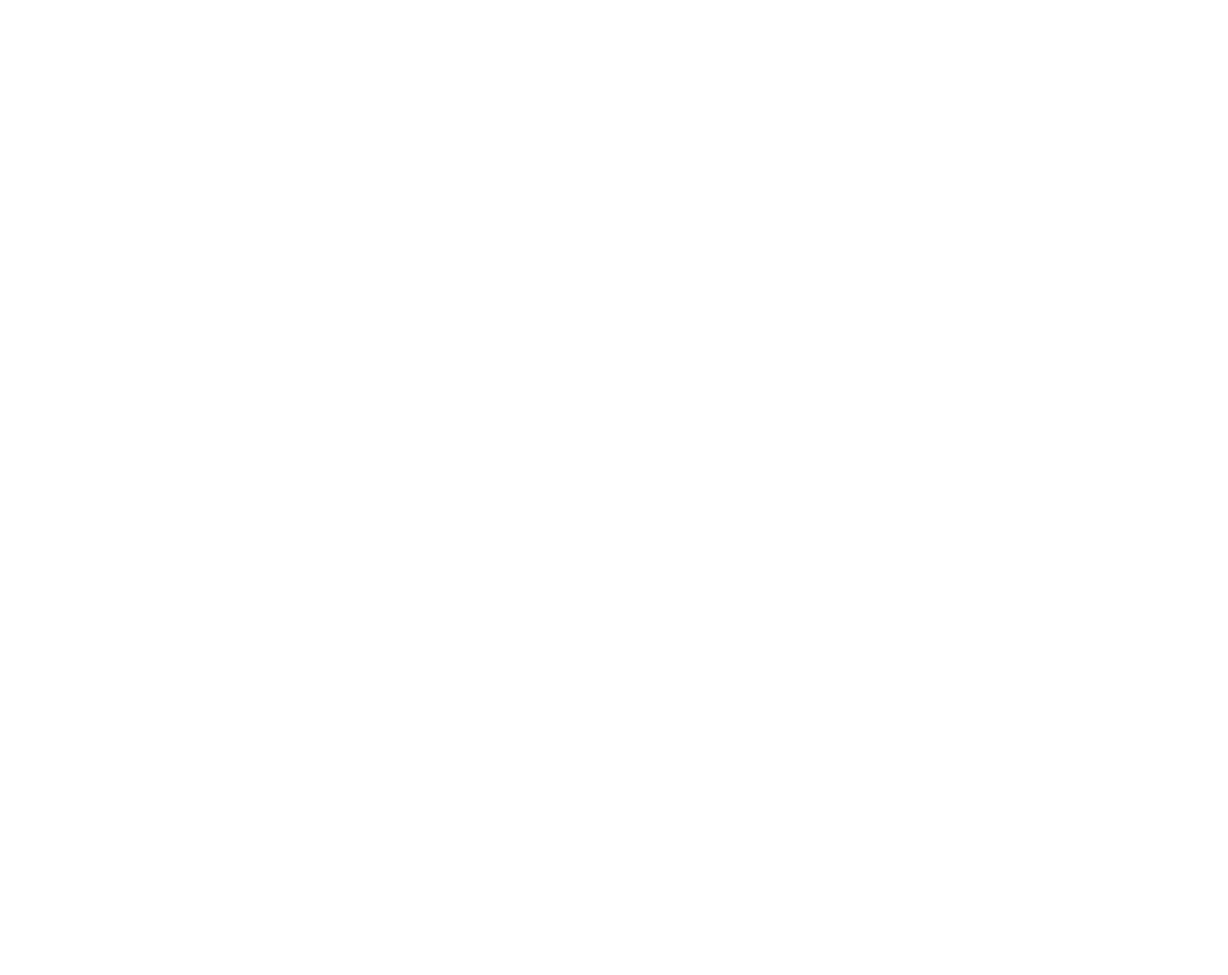
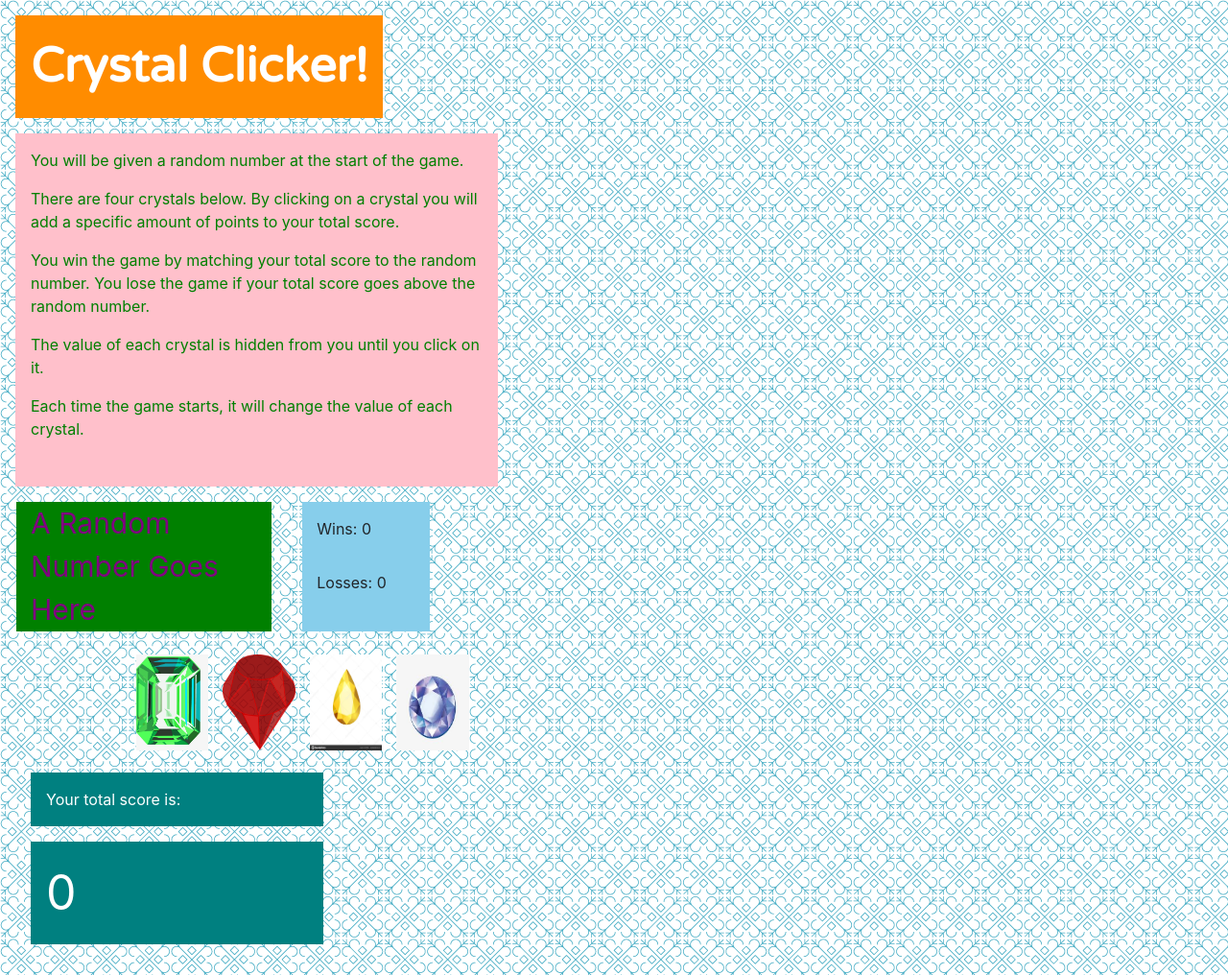
Before and after one commit to NegativeFriction/unit-4-game, a plain HTML site: page index.html in a window 1280 px wide. Shown: the whole page at 96% size. Before the commit the page ends 800 px from the top, so only its background shows below. Drawn offline with nearby package versions, Linux system fonts and the light colour scheme.

Commit message:
Made my HTML and CSS to make it look as 'pretty' as the example crystal clicker.

```diff
--- a/assets/css/style.css
+++ b/assets/css/style.css
@@ -0,0 +1,70 @@
+body {
+  background-image: url("./../images/background.png");
+}
+
+.wrapper {
+  margin: 1rem !important;
+}
+
+.crystal-clicker {
+  padding: 1rem;
+  background-color: darkorange;
+  display: inline-block;
+  color: white;
+  font-size: 50px;
+  font-weight: bolder;
+  font-family: "Varela Round", sans-serif;
+}
+
+.instructions {
+  color: green;
+  background-color: pink;
+  height: auto;
+  width: 100%;
+  margin-top: 1rem;
+  padding: 1rem;
+  padding-bottom: 2rem;
+}
+
+.random-number {
+  background-color: green;
+  font-size: 30px;
+  color: purple;
+  margin: 1rem;
+}
+
+.wins-and-losses {
+  margin: 1rem;
+  background-color: skyblue;
+}
+
+#wins {
+  margin-top: 1rem;
+}
+
+.gem {
+  width: 20%;
+  height: 100px;
+  float: left;
+  margin: 2%;
+}
+
+#losses {
+  margin-top: 2rem;
+}
+
+.score-header {
+  color: white;
+  background-color: teal;
+  width: 50%;
+  margin: 1rem;
+  padding: 1rem;
+}
+#total-score {
+  color: white;
+  background-color: teal;
+  width: 50%;
+  margin: 1rem;
+  font-size: 50px;
+  padding: 1rem;
+}
--- a/index.html
+++ b/index.html
@@ -11,8 +11,98 @@
       integrity="sha384-ggOyR0iXCbMQv3Xipma34MD+dH/1fQ784/j6cY/iJTQUOhcWr7x9JvoRxT2MZw1T"
       crossorigin="anonymous"
     />
+    <link
+      href="https://fonts.googleapis.com/css?family=Varela+Round"
+      rel="stylesheet"
+    />
     <link rel="stylesheet" href="./assets/css/style.css" />
     <title>Crystal Clicker</title>
   </head>
-  <body></body>
+  <body>
+    <div class="wrapper">
+      <div class="crystal-clicker">
+        Crystal Clicker!
+      </div>
+
+      <div class="row">
+        <div class="col-5">
+          <div class="instructions">
+            <p>
+              You will be given a random number at the start of the game.
+            </p>
+            <p>
+              There are four crystals below. By clicking on a crystal you will
+              add a specific amount of points to your total score.
+            </p>
+            <p>
+              You win the game by matching your total score to the random
+              number. You lose the game if your total score goes above the
+              random number.
+            </p>
+            <p>
+              The value of each crystal is hidden from you until you click on
+              it.
+            </p>
+            <p>
+              Each time the game starts, it will change the value of each
+              crystal.
+            </p>
+          </div>
+
+          <div class="row">
+            <div class="col-6 random-number" id="random-number">
+              A Random Number Goes Here
+            </div>
+            <div class="col-3 wins-and-losses">
+              <div id="wins">Wins: 0</div>
+              <div id="losses">Losses: 0</div>
+            </div>
+            <div class="col-3"></div>
+
+            <div class="row">
+              <div class="col-12 images">
+                <img
+                  src="./assets/images/gem1.jpg"
+                  alt="gem1"
+                  class="gem"
+                  id="gem1"
+                />
+                <img
+                  src="./assets/images/gem2.png"
+                  alt="gem2"
+                  class="gem"
+                  id="gem2"
+                />
+                <img
+                  src="./assets/images/gem3.jpg"
+                  alt="gem3"
+                  class="gem"
+                  id="gem3"
+                />
+                <img
+                  src="./assets/images/gem4.jpg"
+                  alt="gem4"
+                  class="gem"
+                  id="gem4"
+                />
+              </div>
+            </div>
+          </div>
+        </div>
+        <div class="col-7"></div>
+      </div>
+
+      <div class="row">
+        <div class="col-6 score-stuff">
+          <div class="score-header">
+            Your total score is:
+          </div>
+          <div id="total-score">
+            0
+          </div>
+        </div>
+        <div class="col-6"></div>
+      </div>
+    </div>
+  </body>
 </html>
```
Also changed, not shown: assets/images/background.png (added), assets/images/gem1.jpg (added), assets/images/gem2.png (added), assets/images/gem3.jpg (added), assets/images/gem4.jpg (added).
